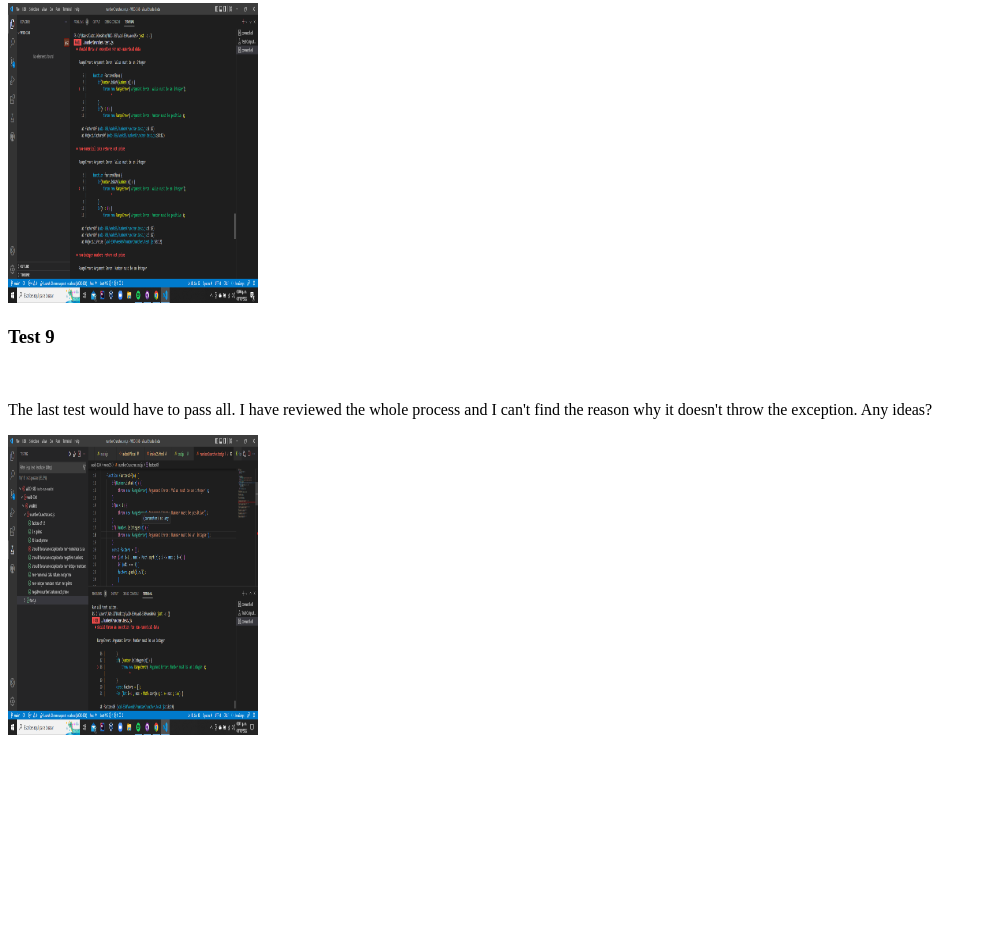
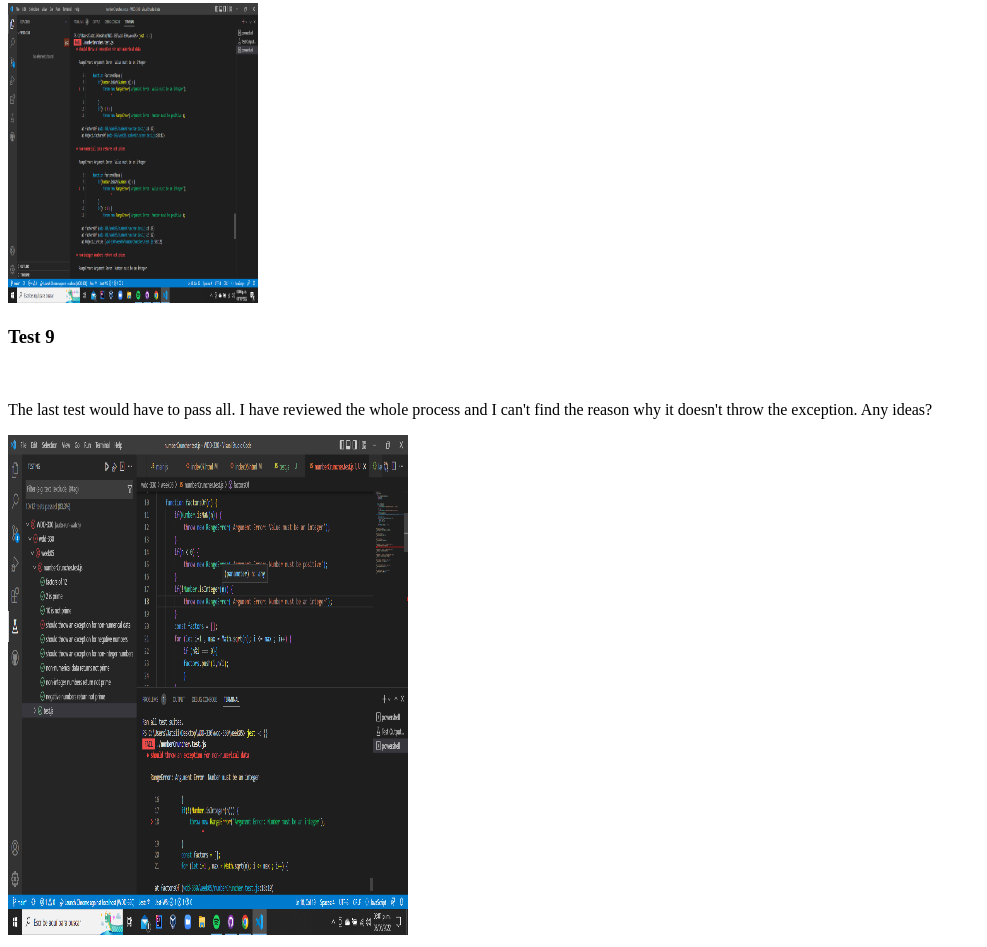
Before and after one commit to jatsii/WDD-330, a plain HTML site: page week05/index05.html in a window 1280 px wide. Shown: the part 2698-3645 px from the top of the page, without its empty margins (0-987 px from the left). Before the commit the page ends 3445 px from the top, so only its background shows below. Drawn offline with Linux system fonts and the light colour scheme.

Commit message:
update week 5

```diff
--- a/week05/index05.html
+++ b/week05/index05.html
@@ -37,7 +37,7 @@
         <br>
         <p>The last test would have to pass all. I have reviewed the whole process and I can't find the reason why it doesn't throw the exception.
             Any ideas?</p>
-        <img src="testImg/test9.png" width="250" height="300">
+        <img src="testImg/test9.png" width="400" height="500">
         <br>
 
 
```
